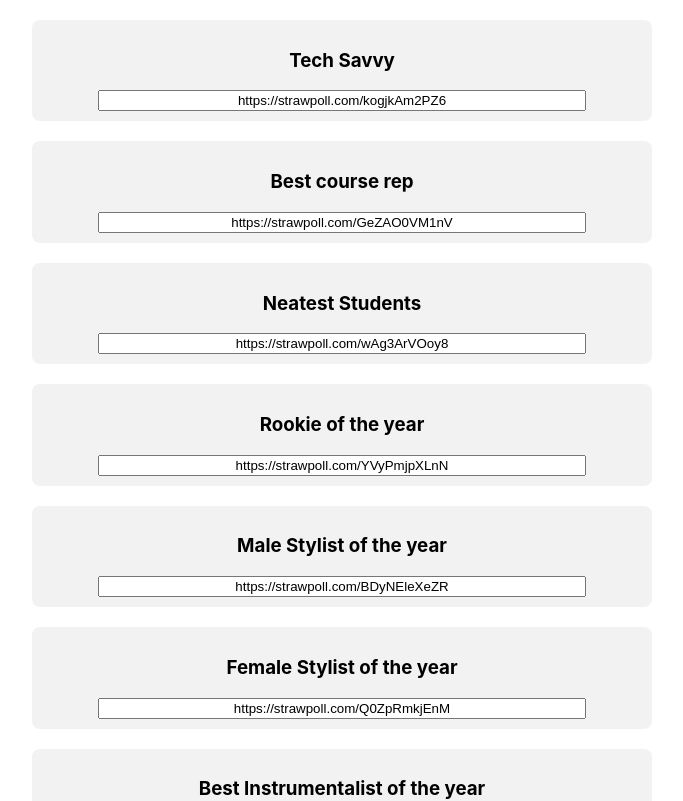
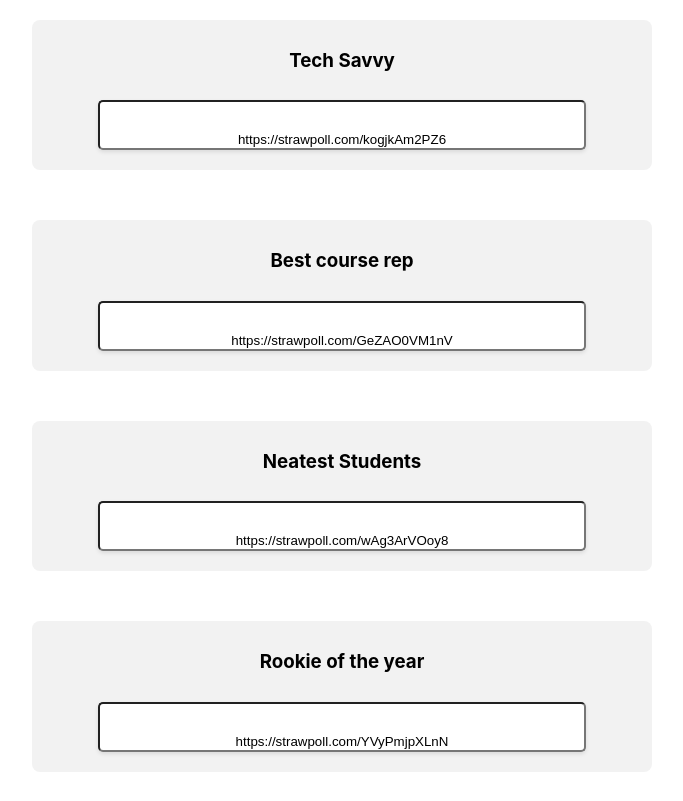
Before and after one commit to 56radius/vote-poll, a React (Create React App) app: page / in a window 1280 px wide. Shown: the top 801 px of the page, without its empty margins (298-981 px from the left). Built offline with nearby package versions, Linux system fonts and the light colour scheme.

Commit message:
More updates to it

```diff
--- a/src/components/HomeScreen.js
+++ b/src/components/HomeScreen.js
@@ -55,17 +55,17 @@
                 <div className="col-lg-8 col-md-10 d-flex flex-column align-items-center justify-content-center">
                   {links.map((link, index) => (
                     <div key={index} className="mb-4" style={{ textAlign: "center", marginTop: "20px" }}>
-                      <div className="category-card" style={{ maxWidth: "600px", margin: "0 auto", marginBottom: "20px", background: "#f2f2f2", padding: "10px", borderRadius: "8px" }}>
+                      <div className="category-card" style={{ maxWidth: "600px", margin: "0 auto", marginBottom: "50px", background: "#f2f2f2", padding: "10px", borderRadius: "8px" }}>
                         <div className="category-content">
                           <h3 className="category-title">{titles[index]}</h3>
-                          <div className="input-group" style={{ display: "flex", alignItems: "center", justifyContent: "center" }}>
+                          <div className="input-group" style={{ display: "flex", alignItems: "center", justifyContent: "center", padding: "10px 0" }}>
                             <input
                               type="text"
                               className="form-control clickable-input"
                               value={link}
                               readOnly={true}
                               onClick={() => handleInputClick(link)}
-                              style={{ cursor: "pointer", width: "80%", margin: "auto", textAlign: "center" }}
+                              style={{ cursor: "pointer", width: "80%", paddingTop: "30px", marginTop: "auto", textAlign: "center", borderRadius: "5px", boxShadow: "0 2px 4px rgba(0,0,0,0.1)" }}
                             />
                           </div>
                         </div>
```
